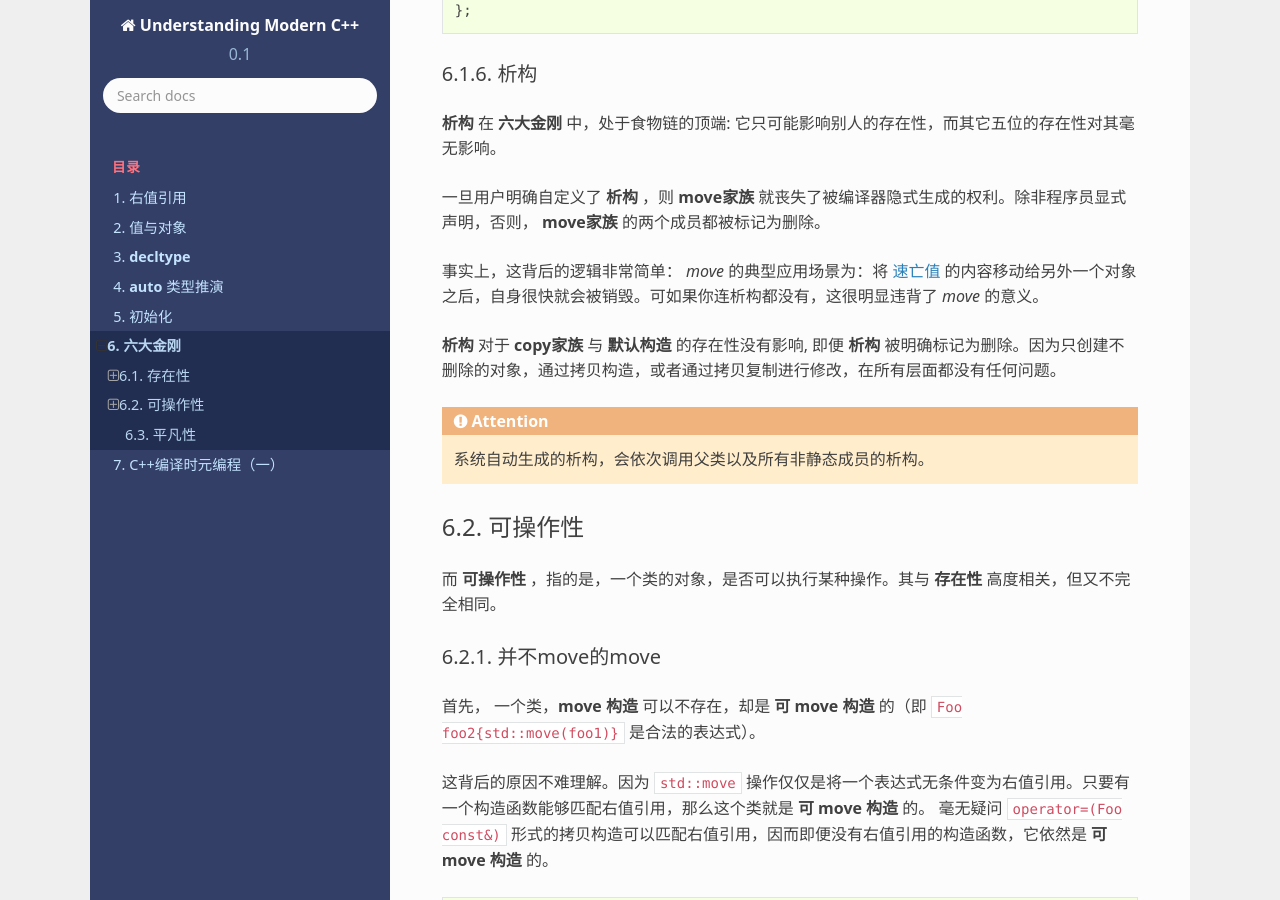
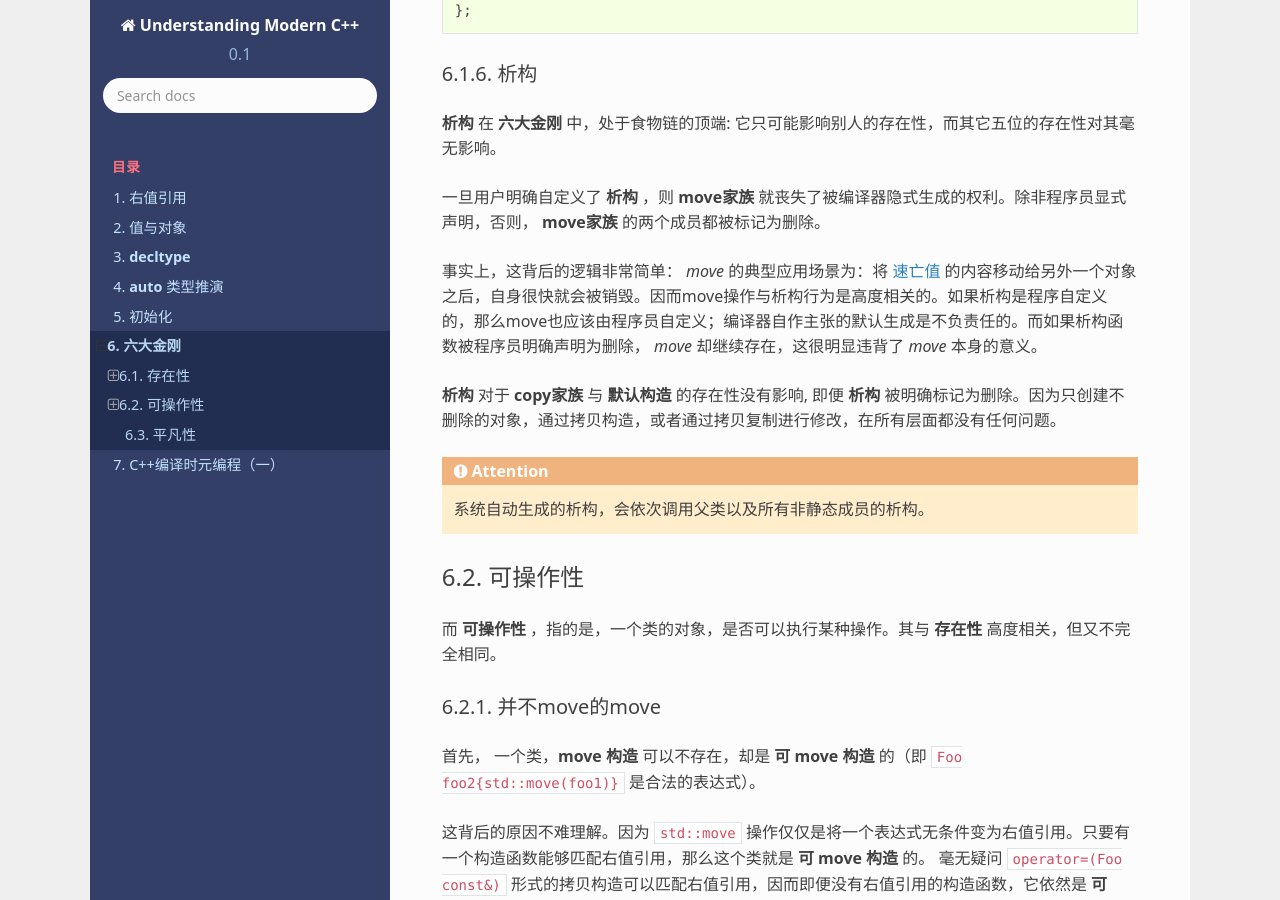
Before and after one commit to godsme/understand_modern_cpp, a Sphinx documentation site: the page built from docs/source/gang_of_6.rst, in a window 1280 px wide and 900 px high, scrolled down 4156 px. Built offline with Sphinx 7.4.7 and the Read the Docs theme 2.0.0, drawn with Linux system fonts in a browser that asks for light colours; formulas are drawn with MathJax 3.

Commit message:
refactored

```diff
--- a/docs/source/gang_of_6.rst
+++ b/docs/source/gang_of_6.rst
@@ -202,8 +202,7 @@ move 赋值
 一旦用户明确自定义了 **析构** ，则 **move家族** 就丧失了被编译器隐式生成的权利。除非程序员显式声明，否则， **move家族** 的两个成员都被标记为删除。
 
 
-事实上，这背后的逻辑非常简单： `move` 的典型应用场景为：将 :ref:`expiring_value`  的内容移动给另外一个对象之后，自身很快就会被销毁。可如果你连析构都没有，这很明显违背了 `move` 的意义。
-
+事实上，这背后的逻辑非常简单： `move` 的典型应用场景为：将 :ref:`expiring_value`  的内容移动给另外一个对象之后，自身很快就会被销毁。因而move操作与析构行为是高度相关的。如果析构是程序自定义的，那么move也应该由程序员自定义；编译器自作主张的默认生成是不负责任的。而如果析构函数被程序员明确声明为删除， `move` 却继续存在，这很明显违背了 `move` 本身的意义。
 
 **析构** 对于 **copy家族** 与 **默认构造** 的存在性没有影响, 即便 **析构** 被明确标记为删除。因为只创建不删除的对象，通过拷贝构造，或者通过拷贝复制进行修改，在所有层面都没有任何问题。
 
```
